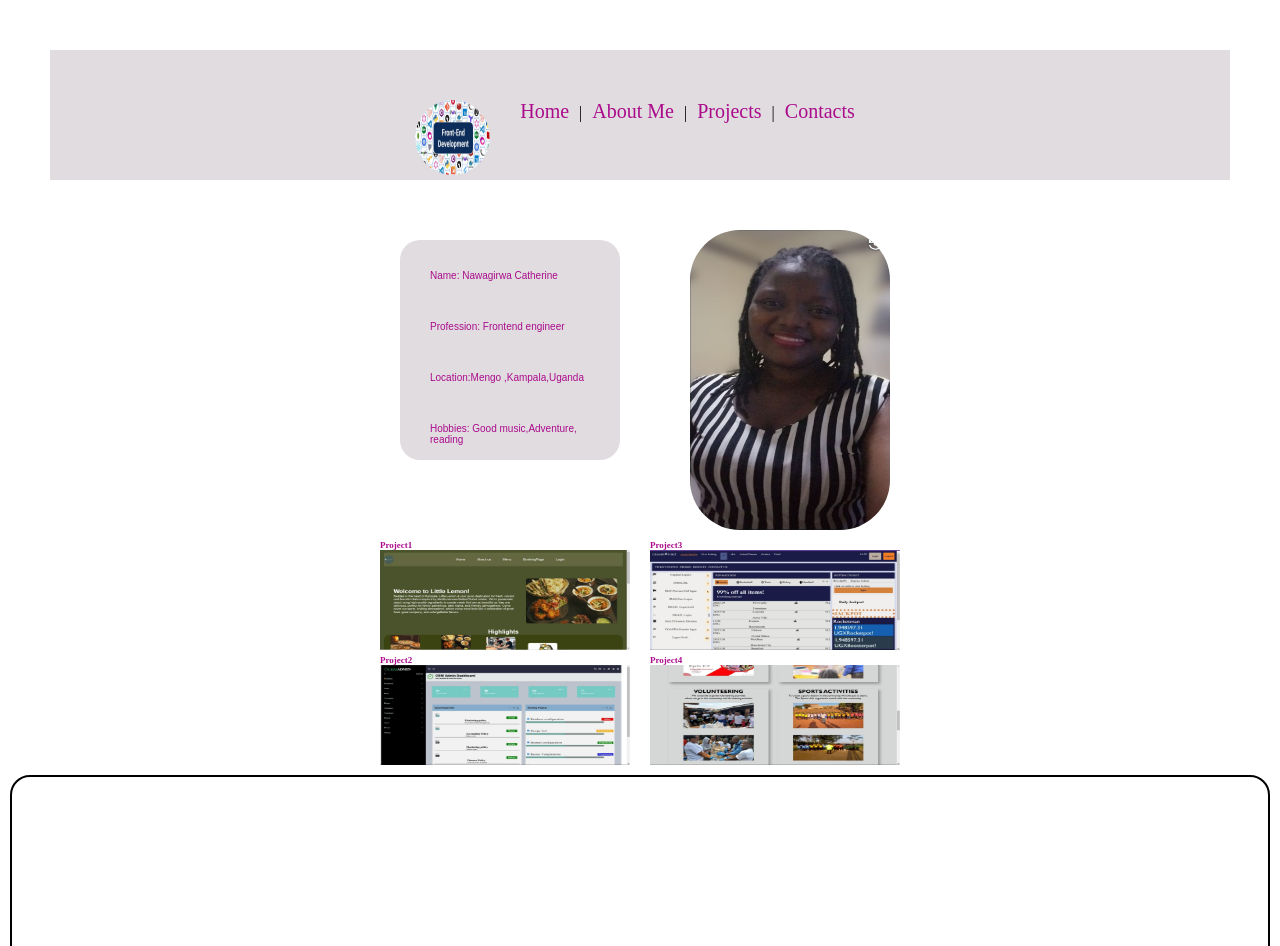
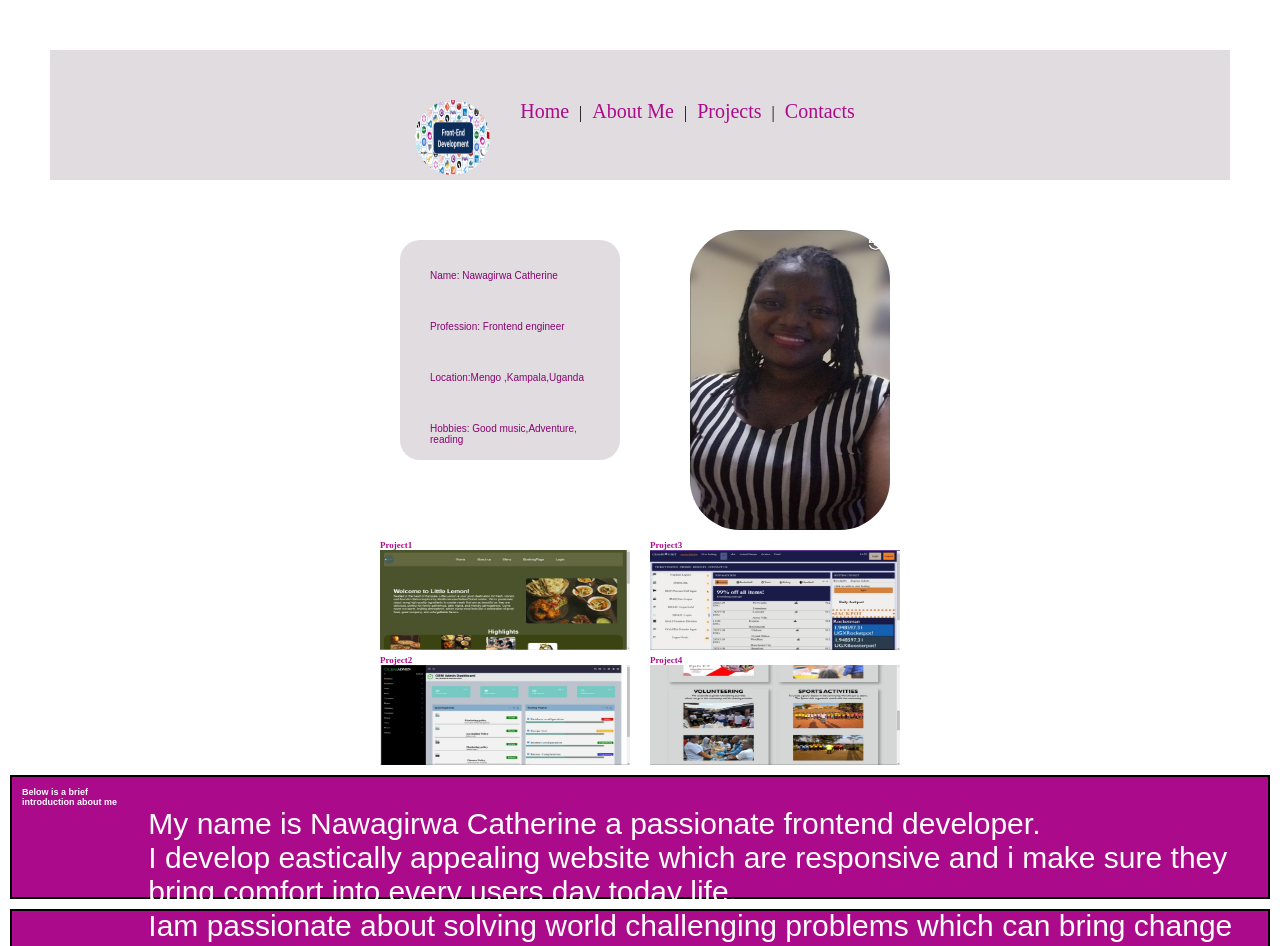
Before and after one commit to nawagirwacatherine/MY-PORTIFOLIO2, a React (Vite) app in the folder Cathies portifolio/: page / in a window 1280 px wide. Shown: the top 946 px of the page. Built offline with nearby package versions, Linux system fonts and the light colour scheme.

Commit message:
change background color for the two last divisions in the home page Also add paragraph in about me division

```diff
--- a/Cathies portifolio/src/App.css
+++ b/Cathies portifolio/src/App.css
@@ -60,7 +60,7 @@ color: rgb(171, 11, 139);
     margin: 10px;
     padding: 10px;
     height: 200px;
-    color: rgb(171, 11, 139);
+    color: rgb(137, 3, 110);
     background-color: rgb(224, 220, 224);
     font-size: 10px;
     font-family: sans-serif;
@@ -82,16 +82,15 @@ justify-content: center;
 .intro2 {
   display: flex;
   flex-direction: row;
-  border-radius: 20px;
   margin: 10px;
   padding: 10px;
-  height: 200px;
-  color: aliceblue;
+  height: 100px;
+  color: rgb(252, 252, 253);
   font-size: 30px;
   font-family: sans-serif;
-  gap: 20px;
   justify-content: center;
   border: 2px solid black;
+ background-color: rgb(171, 11, 139);
 }
 
 .projects {
@@ -108,6 +107,6 @@ justify-content: center;
   width: 250px;
 }
 
-h1{
+h1 {
   font-size: xx-small;
 }
--- a/Cathies portifolio/src/pages/HomePage.jsx
+++ b/Cathies portifolio/src/pages/HomePage.jsx
@@ -52,7 +52,10 @@ function HomePage (){
       </div>
 
       <div className="intro2">
+       <h1>Below is a brief introduction about me</h1>
 
+       <p>My name is Nawagirwa Catherine a passionate frontend developer. <br/>I develop eastically appealing website which are responsive and i make sure they bring comfort into every users day today life.<br/> Iam passionate about solving world challenging problems which can
+       bring change into peoples lives. </p>
       </div>
 
       <div className="intro2">
```
